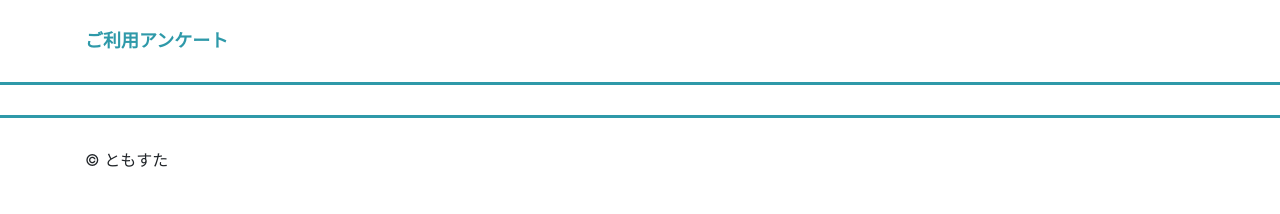
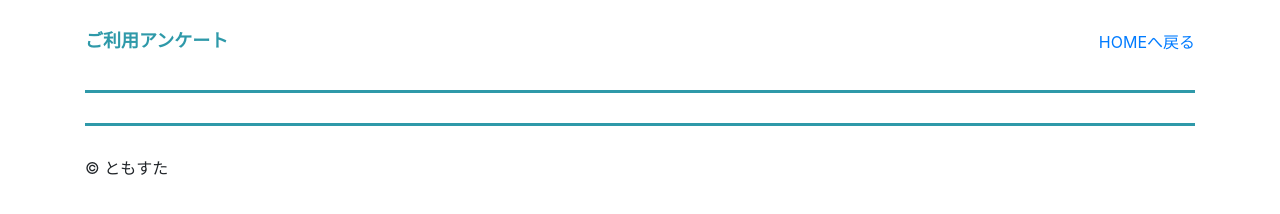
Before and after one commit to Takashi-1027/udemy-learn-02, a plain HTML site: page index.html in a window 1280 px wide. Drawn offline with nearby package versions, Linux system fonts and the light colour scheme.

Commit message:
[update] index.html

```diff
--- a/index.html
+++ b/index.html
@@ -15,13 +15,18 @@
 <body>
   <div class="container">
     <header>
-      <h1>ご利用アンケート</h1>
+      <div class="row">
+        <div class="col-sm-6">
+          <h1>ご利用アンケート</h1>
+        </div>
+        <div class="col-sm-6 text-right">
+          <a href="/">HOMEへ戻る</a>
+        </div>
+      </div>
     </header>
-  </div>
-  <hr>
-  <hr>
-  <!-- <hr>はホリゾンタルラインの略称で罫線を引くためのタグ -->
-  <div class="container">
+    <hr>
+    <hr>
+    <!-- <hr>はホリゾンタルラインの略称で罫線を引くためのタグ -->
     <footer>
       <p>&copy; ともすた</p>
     </footer>
```
